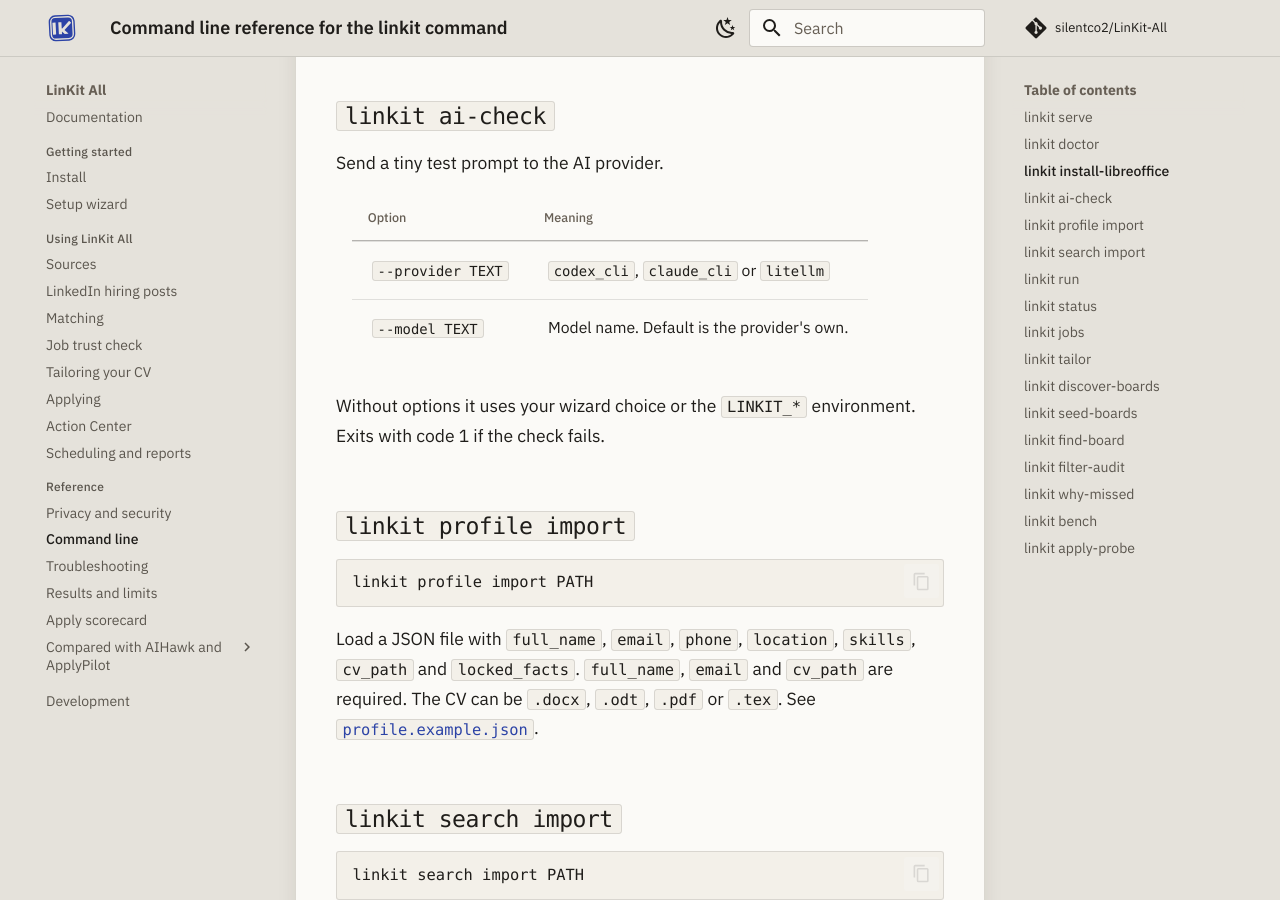
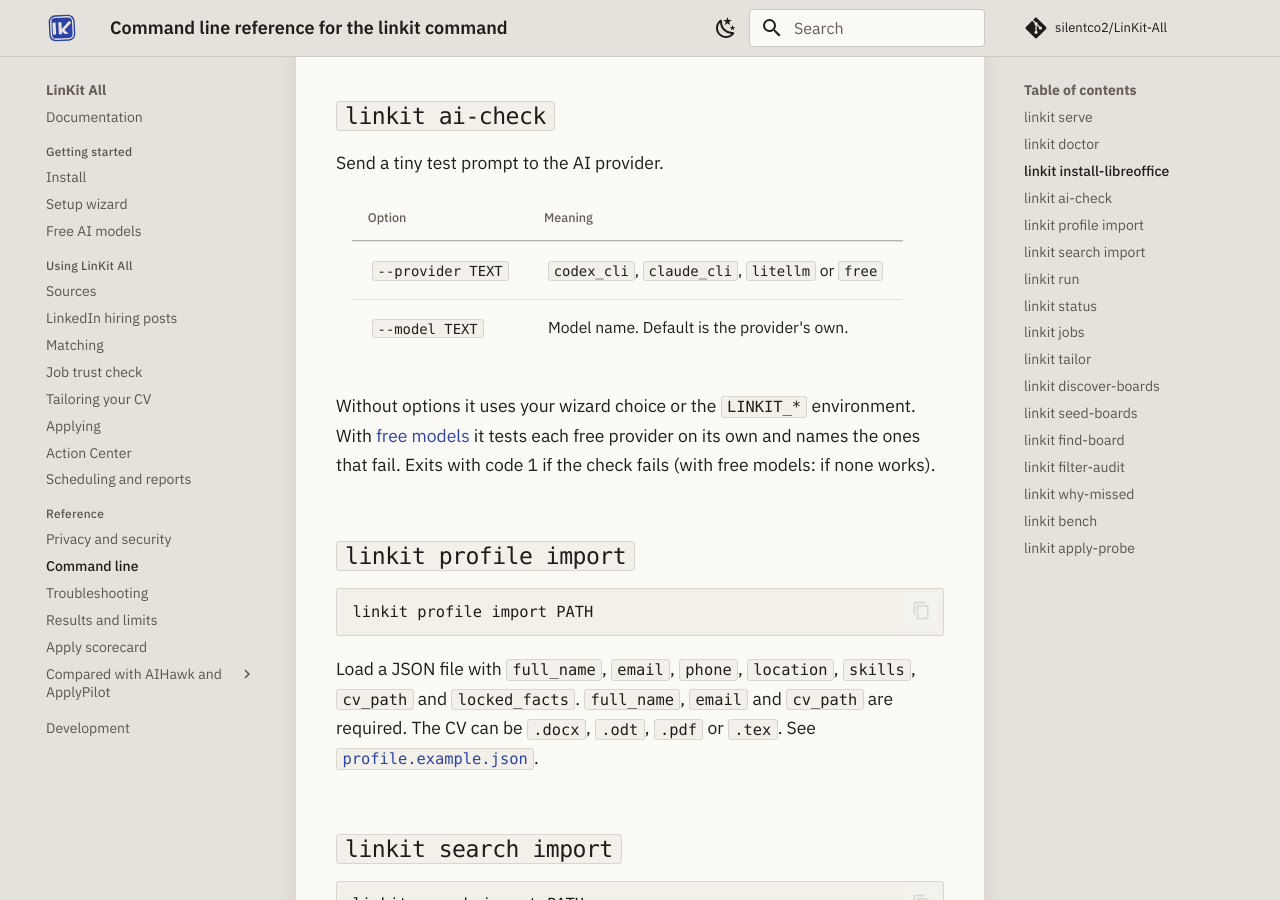
Before and after one commit to silentco2/LinKit-All, an MkDocs documentation site: the page built from docs/cli.md, in a window 1280 px wide and 900 px high, scrolled down 2709 px. Built offline with MkDocs 1.6.1 and Material for MkDocs 9.7.7, drawn with Linux system fonts in a browser that asks for light colours; comment, search, counter and statistics services are not loaded.

Commit message:
Docs: free AI models
docs/free-ai.md: each free provider with its limits and data-use terms as
checked on 2026-11-26, why the others were left out, setup steps and how
the fallback works. Privacy and CLI pages point to it.

Co-Authored-By: Claude Opus 5.5 <noreply@anthropic.com>

```diff
--- a/docs/cli.md
+++ b/docs/cli.md
@@ -82,11 +82,12 @@ Send a tiny test prompt to the AI provider.
 
 | Option | Meaning |
 |---|---|
-| `--provider TEXT` | `codex_cli`, `claude_cli` or `litellm` |
+| `--provider TEXT` | `codex_cli`, `claude_cli`, `litellm` or `free` |
 | `--model TEXT` | Model name. Default is the provider's own. |
 
-Without options it uses your wizard choice or the `LINKIT_*` environment. Exits with code 1
-if the check fails.
+Without options it uses your wizard choice or the `LINKIT_*` environment. With
+[free models](free-ai.md) it tests each free provider on its own and names the ones that fail.
+Exits with code 1 if the check fails (with free models: if none works).
 
 ## `linkit profile import`
 
--- a/mkdocs.yml
+++ b/mkdocs.yml
@@ -73,6 +73,7 @@ nav:
   - Getting started:
       - Install: install.md
       - Setup wizard: setup.md
+      - Free AI models: free-ai.md
   - Using LinKit All:
       - Sources: sources.md
       - LinkedIn hiring posts: linkedin-posts.md
```
Also changed, not shown: docs/free-ai.md (added, +85 -0 lines), docs/privacy.md (+3 -2 lines).
